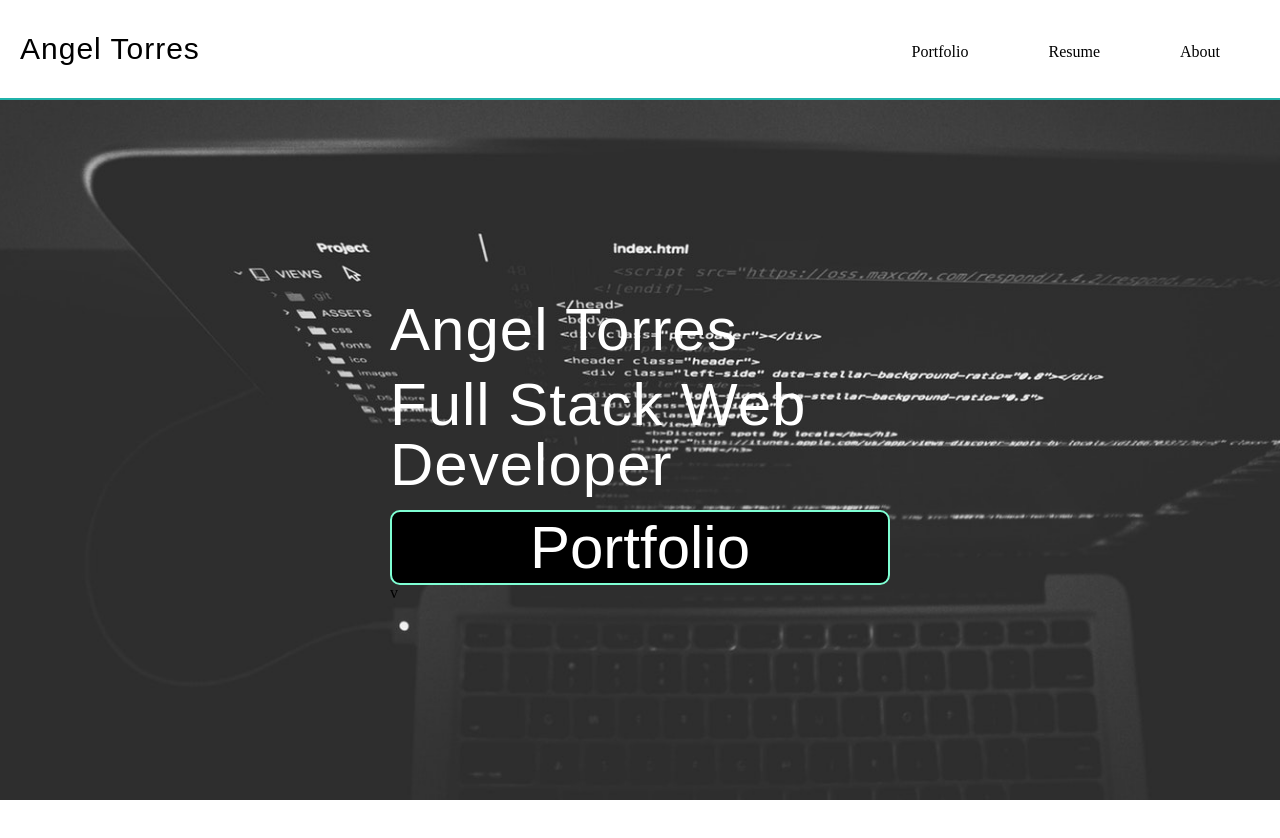
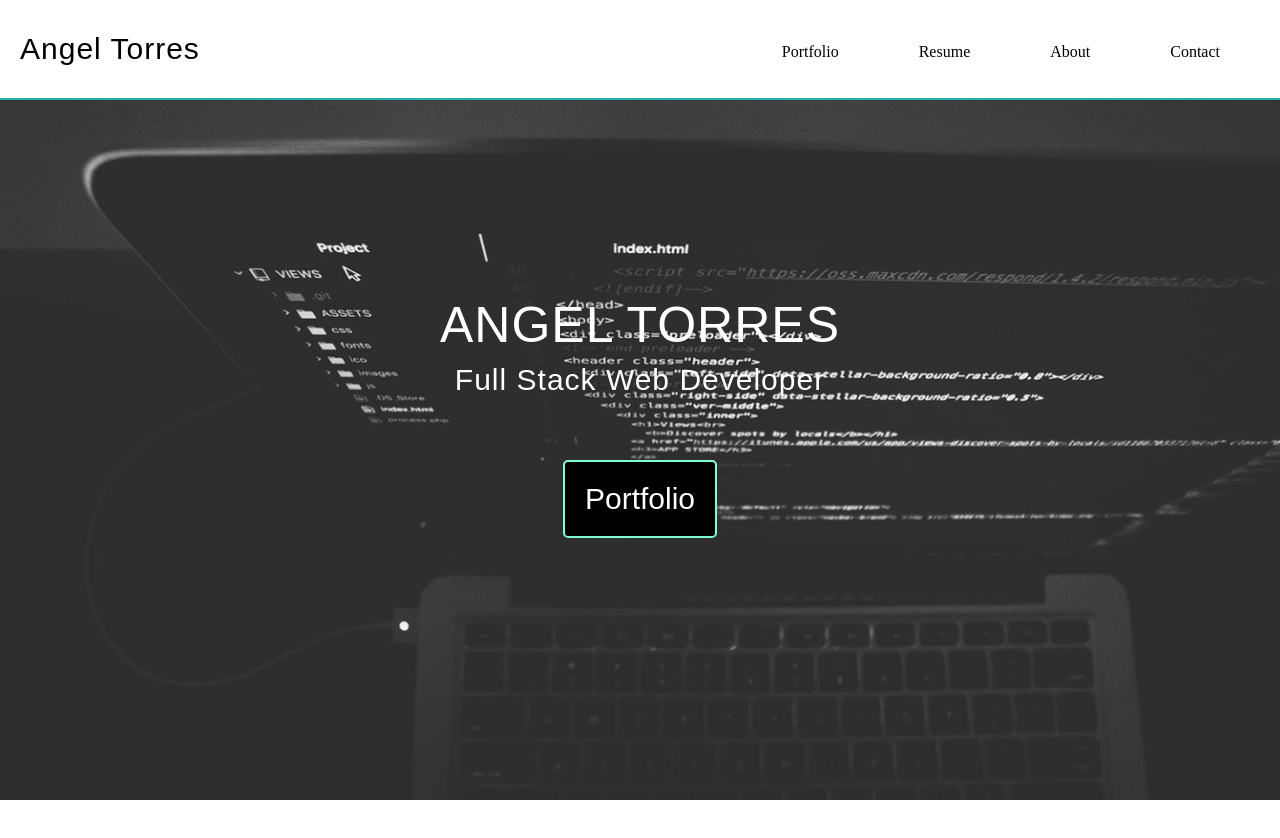
Before and after one commit to angeltorgon/portfolio, a website: page index.html in a window 1280 px wide. Shown: the top 838 px of the page. Drawn offline with Linux system fonts and the light colour scheme.

Commit message:
update banner content

```diff
--- a/index.html
+++ b/index.html
@@ -16,14 +16,14 @@
                 <a class="link">Portfolio</a>
                 <a class="link">Resume</a>
                 <a class="link">About</a>
+                <a class="link">Contact</a>
             </div>
         </nav>
         <div class="banner">
             <div class="banner-content">
-                <h1 class="banner-text">Angel Torres</h1>
+                <h1 class="banner-name">ANGEL TORRES</h1>
                 <h2 class="banner-text">Full Stack Web Developer</h2>
-                <button>Portfolio</button>
-                <div class="arrow">v</div>
+                <button class="main-button">Portfolio</button>
             </div>
         </div>
     </div>
--- a/less/header.less
+++ b/less/banner.less
@@ -18,6 +18,7 @@
     height: 500px;
     flex-direction: column;
     margin: 300px auto;
+    align-items: center;
 }
 
 .content {
@@ -31,18 +32,26 @@
     color: white;
     left: 25%;
     top: 40%;
-    font-size: 60px;
+    font-size: 30px;
+}
+
+.banner-name {
+    color: white;
+    font-size: 50px;
+
 }
 
 button {
     color: white;
     right: 25%;
     top: 40%;
-    font-size: 60px;
+    font-size: 30px;
     border: 2px solid aquamarine;
-    border-radius: 10px;
+    border-radius: 5px;
     background-color: black;
     transition: .7s;
+    margin-top: 50px;
+    padding: 20px;
 
     &:hover {
         color: black;
--- a/less/index.less
+++ b/less/index.less
@@ -1,5 +1,4 @@
-@import 'header';
+@import 'banner';
 @import 'reset';
 @import 'general';
-@import 'animations';
 @import 'navbar';
--- a/less/navbar.less
+++ b/less/navbar.less
@@ -34,7 +34,7 @@
         height: 100%;
         padding: 20px;
         border-bottom: 3px solid transparent;
-        transition: .6s ease-in-out;
+        transition: .5s ease-in-out;
         &:hover {
             border-bottom: 3px solid aquamarine;
         }
```
Also changed, not shown: css/index.css.
